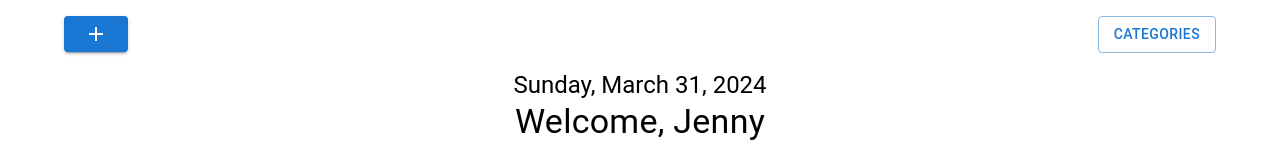
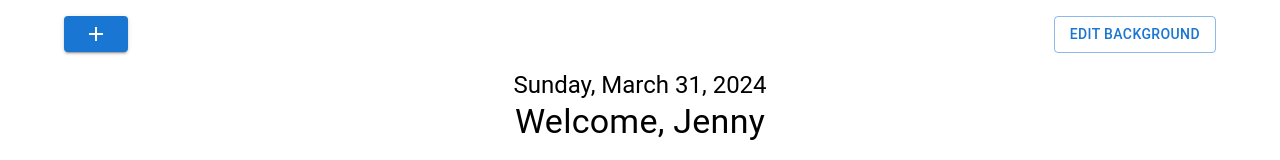
Before and after one commit to Cath3333/nudge, a React (Create React App) app in the folder nudge-app/: page /homepage in a window 1280 px wide. Shown: the top 160 px of the page. Built offline with nearby package versions, Linux system fonts and the light colour scheme.

Commit message:
img as bg

```diff
--- a/nudge-app/src/components/Homepage.js
+++ b/nudge-app/src/components/Homepage.js
@@ -1,14 +1,15 @@
-import React, { useState } from 'react';
+import React, { useState, useEffect } from 'react';
 import { Container, Box, Typography } from '@mui/material';
 import AddTask from './addTask.js';
 import DateWelcome from './date.js';
-import ToggleTimeCategory from './categoriesTime.js';
+import EditBackground from './editBackground.js';
 import StickyNote from './StickyNote.js';
 
 //TODO: connect to database (don't need to worry about this for hw 5)
 const Nudge = () => {
   const [tasks, setTasks] = useState([]);
-  const [categoryView, setCategoryView] = useState(true);
+  const [backgroundImage, setBackgroundImage] = useState('url(blob:http://localhost:3000/ddfaac09-a0fd-4f44-a0ce-1cafadd1cf78)')
+  // useState('linear-gradient(red, blue, yellow)');
 
   const addNewTask = async (newTask) => {
     try {
@@ -39,22 +40,22 @@ const Nudge = () => {
 
   const removeTask = (index) => {
     setTasks(tasks.filter((_, i) => i !== index));  // Remove task by index
-};
+  };
 
-// Change Background Overlay
-  const toggleView = () => {
-    setCategoryView(!categoryView);
-  };
+  useEffect(() => {
+    console.log("Setting background image to", backgroundImage)
+  }, [backgroundImage]);
 
   //TODO: allow user to check off tasks (need some way to decrease tasks.length)
   return (
-    <Container>
+    <Container >
         <Box display="flex" justifyContent="space-between" alignItems="center" my={2}>
             <AddTask onAddTask={addNewTask} />
-            <ToggleTimeCategory view={categoryView} onToggleView={toggleView} />
+            <EditBackground image={backgroundImage} setImage={setBackgroundImage}/>
         </Box>
         <DateWelcome />
-        <Box my={4} display="flex" justifyContent="center" alignItems="center" minHeight="200px">
+        <Box my={4} display="flex" justifyContent="center" alignItems="center" minHeight="200px"
+        style={{backgroundImage:backgroundImage, backgroundSize:'100%'}}>
             {tasks.length > 0 ? (
                 <StickyNote tasks={tasks} toggleCompletion={toggleCompletion} removeTask={removeTask} />
             ) : (
--- a/nudge-app/src/components/StickyNote.js
+++ b/nudge-app/src/components/StickyNote.js
@@ -38,7 +38,7 @@ const StickyNote = ({ tasks, toggleCompletion, removeTask }) => {
                                     <Typography variant="h6">{task.taskName}</Typography>
                                     {/* <Typography>Time: {task.time}</Typography>
                                     <Typography>Date: {task.date}</Typography> */}
-                                    <Typography> Date & Time: {task.datetime.toLocaleString(undefined, dateOptions)}</Typography>
+                                    <Typography>{task.datetime.toLocaleString(undefined, dateOptions)}</Typography>
                                     <Typography>Location: {task.location}</Typography>
                                     <Typography>Priority: {task.priority ? 'High' : 'Normal'}</Typography>
                                     <Typography>Description: {task.description}</Typography>
--- a/nudge-app/src/components/categoriesTime.js
+++ /dev/null
@@ -1,12 +0,0 @@
-import React from 'react';
-import { Button } from '@mui/material';
-
-const ToggleTimeCategory = ({ view, onToggleView }) => {
-  return (
-    <Button variant="outlined" color="primary" onClick={onToggleView}>
-      {view ? 'Categories' : 'Time'}
-    </Button>
-  );
-};
-
-export default ToggleTimeCategory;
--- /dev/null
+++ b/nudge-app/src/components/editBackground.js
@@ -0,0 +1,46 @@
+import React from 'react';
+import {useState} from 'react';
+import { Button, Dialog } from '@mui/material';
+
+const BackgroundForm = ({ open, handleClose, image, setImage }) => {
+
+  function handleChange(e) {
+      console.log(e.target.files);
+      setImage('url(' + URL.createObjectURL(e.target.files[0]) + ')');
+      handleClose();
+  }
+// <Button onClick={handleChange}>Choose File<VisuallyHiddenInput type="file"/></Button>
+  return (
+    <Dialog open={open} onClose={handleClose}>
+      <div className="BackgroundForm" style={{margin:20}}>
+          <h2>Add Image:</h2>
+          <input type="file" onChange={handleChange} />
+      </div>
+    </Dialog>
+
+  );
+};
+
+const EditBackground = ({image, setImage}) => {
+  const [open, setOpen] = useState(false);
+
+  const handleClickOpen = () => {
+    console.log("Opening background form at " + Date.now());
+    setOpen(true);
+  };
+
+  const handleClose = () => {
+    setOpen(false);
+  };
+
+  return (
+    <>
+      <Button variant="outlined" color="primary" onClick={handleClickOpen}>
+        Edit Background
+      </Button>
+      <BackgroundForm open={open} handleClose={handleClose} image={image} setImage={setImage}/>
+    </>
+  );
+}
+
+export default EditBackground;
```
